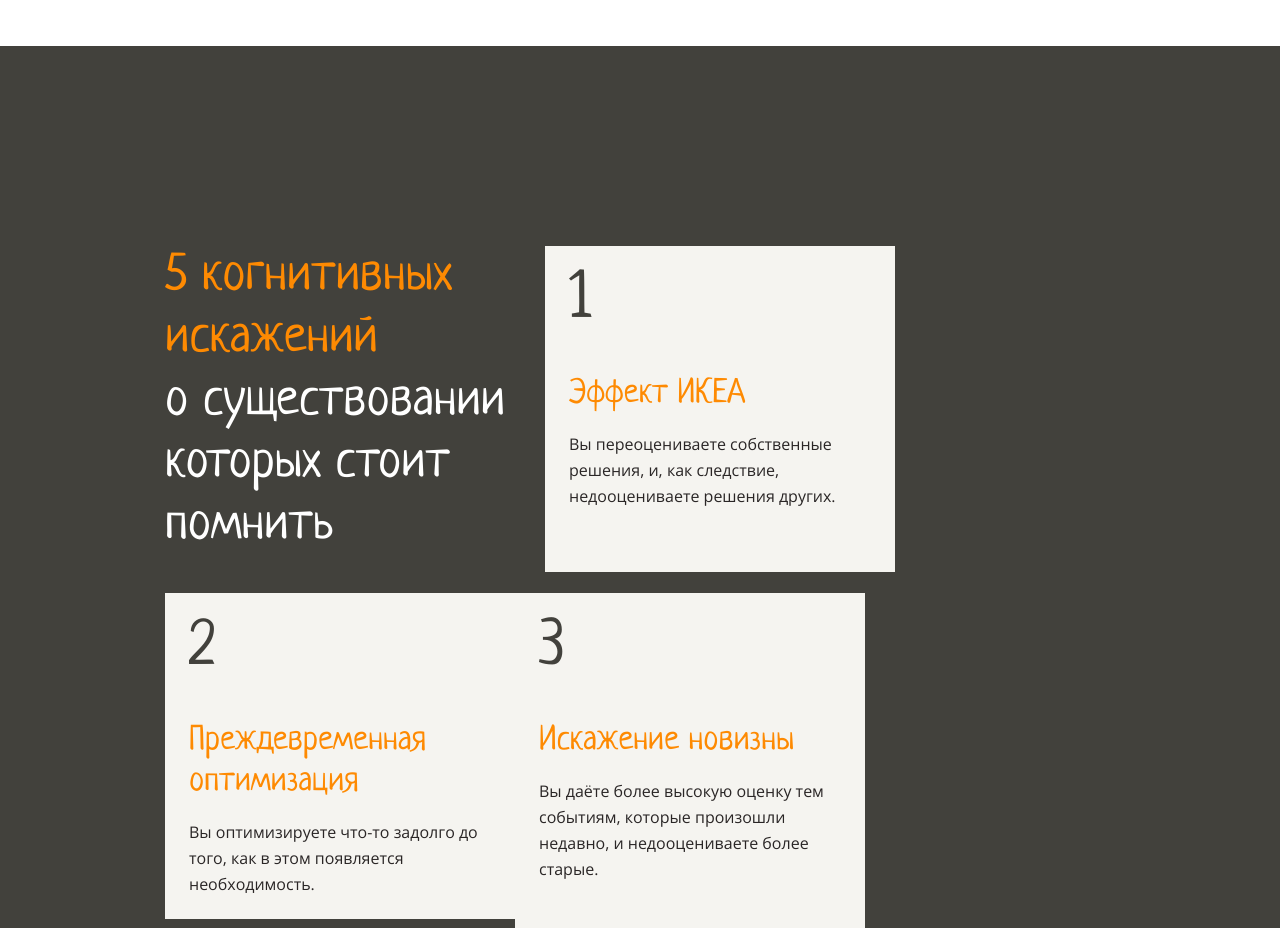
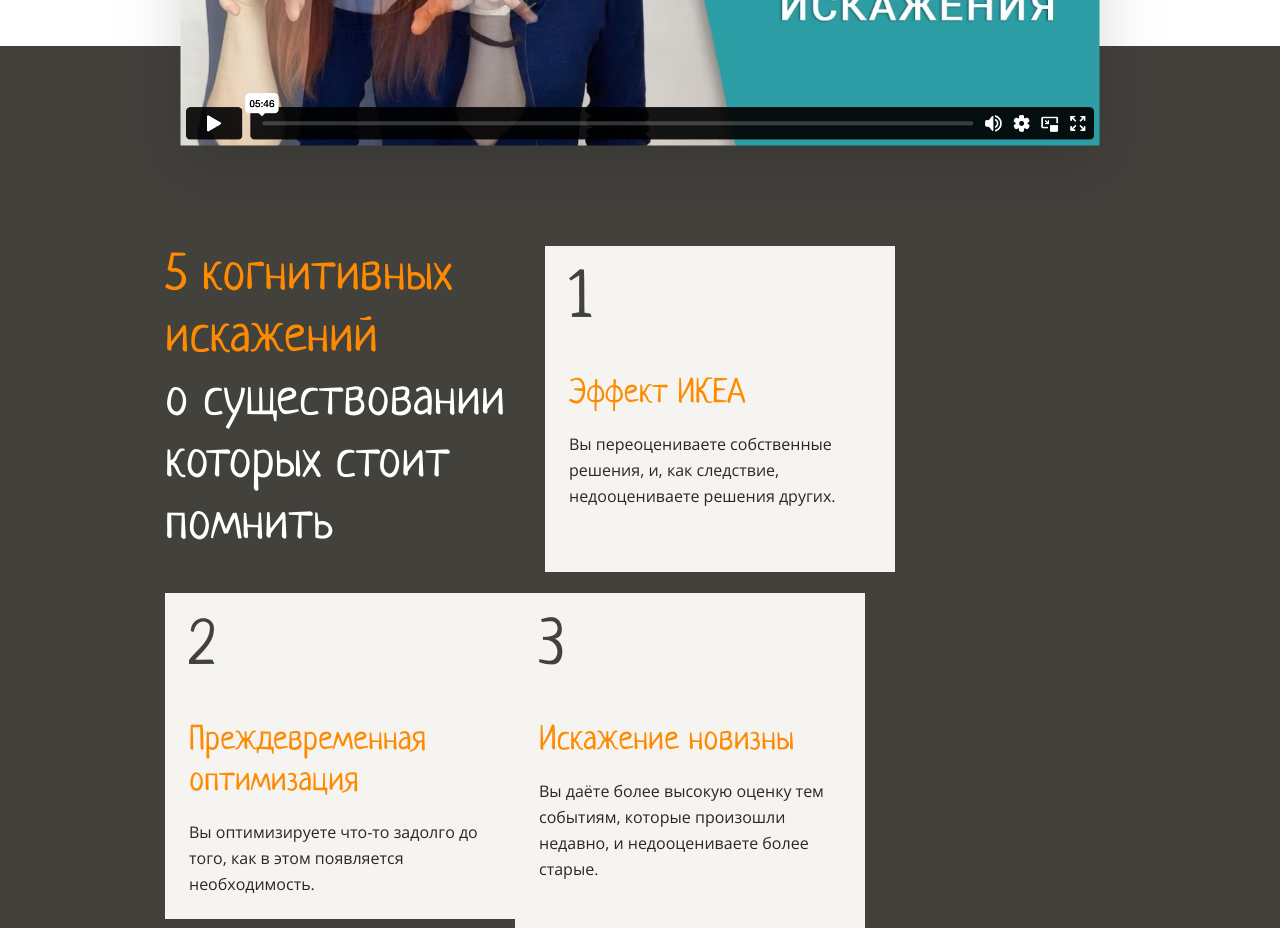
Before and after one commit to IrinaMakarova1990/layout-designer-project-58, a website: page src/index.html in a window 1280 px wide. Shown: the part 1780-2708 px from the top of the page. Drawn offline with Linux system fonts and the light colour scheme.

Commit message:
added preview image

```diff
--- a/src/index.html
+++ b/src/index.html
@@ -45,9 +45,9 @@
                     <!-- <iframe class="preview__block-link" width="919" height="517" src="https://www.youtube-nocookie.com/embed/jie9AizBqss?si=1YUM1HIHtEv2m82F&amp;" frameborder="0" allowfullscreen="">
                         <img class="preview__block-img" src="img/preview-image.png" alt="">
                     </iframe> -->
-                    <!-- <a class="preview__block-link" href="https://www.youtube-nocookie.com/embed/jie9AizBqss?si=1YUM1HIHtEv2m82F&amp;controls=0" target="_blank">
+                    <a class="preview__block-link" href="https://www.youtube-nocookie.com/embed/jie9AizBqss?si=1YUM1HIHtEv2m82F&amp;controls=0" target="_blank">
                         <img class="preview__block-img" src="img/preview-image.png" alt="">
-                    </a> -->
+                    </a>
                 </div>
             </div>
         </section>
```
